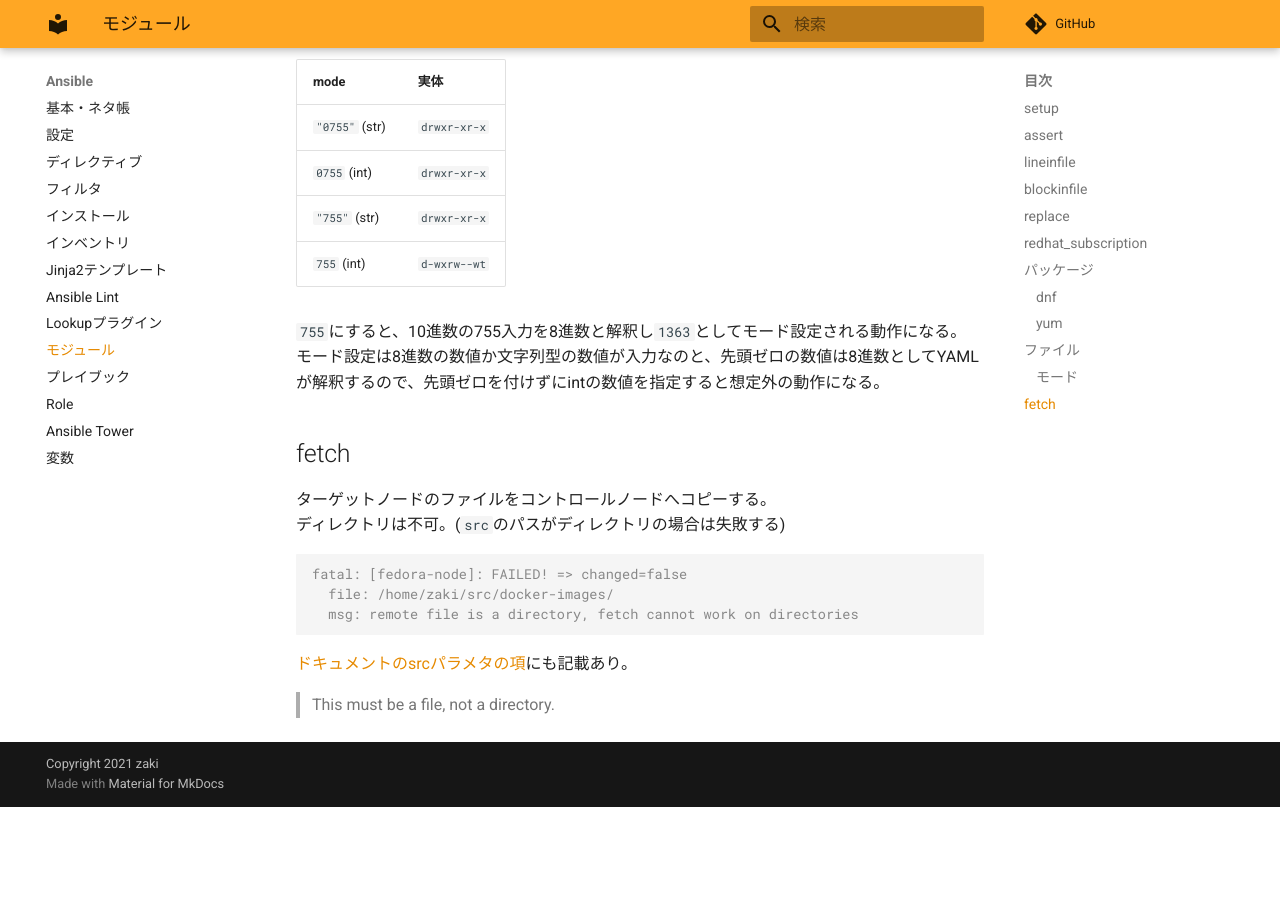
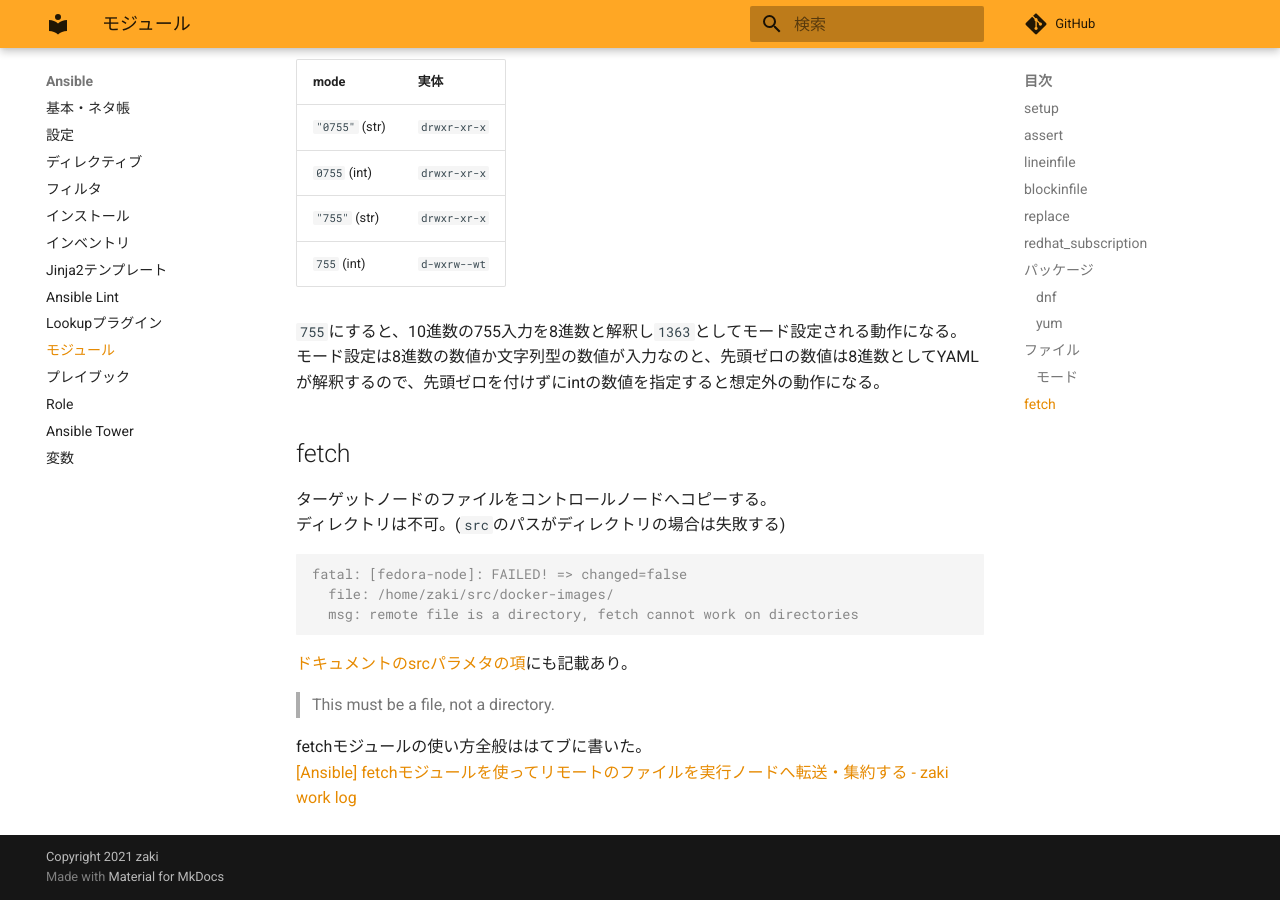
Before and after one commit to zaki-lknr/docs, an MkDocs documentation site: the page built from docs/Ansible/module.md, in a window 1280 px wide and 900 px high, scrolled down 5420 px. Built offline with MkDocs 1.6.1 and Material for MkDocs 9.7.7, drawn with Linux system fonts in a browser that asks for light colours; comment, search, counter and statistics services are not loaded; before the commit the page ends 6227 px from its top, so only the background shows below that.

Commit message:
add: ansible/module: fetch

```diff
--- a/docs/Ansible/module.md
+++ b/docs/Ansible/module.md
@@ -272,3 +272,6 @@ fatal: [fedora-node]: FAILED! => changed=false
 [ドキュメントのsrcパラメタの項](https://docs.ansible.com/ansible/latest/collections/ansible/builtin/fetch_module.html#parameter-src)にも記載あり。
 
 > This must be a file, not a directory.
+
+fetchモジュールの使い方全般ははてブに書いた。
+[[Ansible] fetchモジュールを使ってリモートのファイルを実行ノードへ転送・集約する - zaki work log](https://zaki-hmkc.hatenablog.com/entry/2021/12/13/060649)
```
